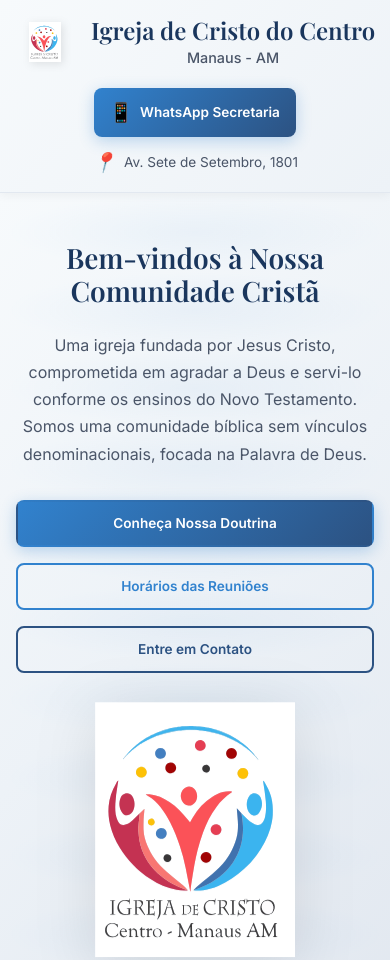
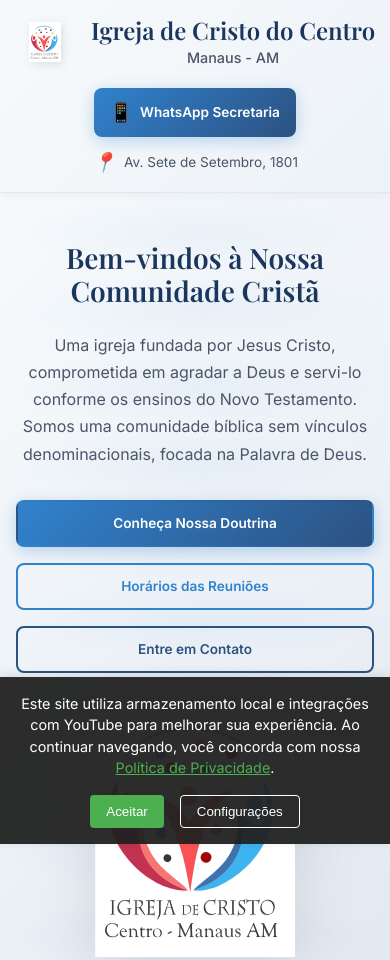
Before and after one commit to Igreja-de-Cristo/Centro, a website: page index.html in a window 390 px wide. Shown: the top 960 px of the page. Drawn offline with nearby package versions, Linux system fonts and the light colour scheme.

Commit message:
feat: adiciona sistema de consentimento de cookies e atualiza políticas
- Adiciona cookie-consent.js e cookie-consent.css
- Implementa banner de consentimento de cookies
- Atualiza política de privacidade com informações sobre cookies
- Atualiza termos de uso com menção a cookies
- Adiciona scripts nas páginas principais

```diff
--- /dev/null
+++ b/assets/css/cookie-consent.css
@@ -0,0 +1,89 @@
+/* Cookie Consent Banner */
+.cookie-banner {
+    position: fixed;
+    bottom: 0;
+    left: 0;
+    right: 0;
+    background-color: rgba(33, 33, 33, 0.95);
+    color: #fff;
+    padding: 1rem;
+    z-index: 9999;
+    display: none;
+    box-shadow: 0 -2px 10px rgba(0, 0, 0, 0.1);
+}
+
+.cookie-banner.active {
+    display: block;
+    animation: slideUp 0.3s ease-out;
+}
+
+.cookie-content {
+    max-width: 1200px;
+    margin: 0 auto;
+    display: flex;
+    align-items: center;
+    justify-content: space-between;
+    gap: 1rem;
+    flex-wrap: wrap;
+}
+
+.cookie-text {
+    flex: 1;
+    font-size: 0.9rem;
+    line-height: 1.5;
+}
+
+.cookie-buttons {
+    display: flex;
+    gap: 1rem;
+    flex-wrap: wrap;
+}
+
+.cookie-btn {
+    padding: 0.5rem 1rem;
+    border: none;
+    border-radius: 4px;
+    cursor: pointer;
+    font-weight: 500;
+    transition: all 0.2s ease;
+}
+
+.cookie-btn-accept {
+    background-color: #4CAF50;
+    color: white;
+}
+
+.cookie-btn-accept:hover {
+    background-color: #45a049;
+}
+
+.cookie-btn-settings {
+    background-color: transparent;
+    border: 1px solid #fff;
+    color: #fff;
+}
+
+.cookie-btn-settings:hover {
+    background-color: rgba(255, 255, 255, 0.1);
+}
+
+@keyframes slideUp {
+    from {
+        transform: translateY(100%);
+    }
+    to {
+        transform: translateY(0);
+    }
+}
+
+@media (max-width: 768px) {
+    .cookie-content {
+        flex-direction: column;
+        text-align: center;
+    }
+
+    .cookie-buttons {
+        width: 100%;
+        justify-content: center;
+    }
+}
--- /dev/null
+++ b/assets/js/cookie-consent.js
@@ -0,0 +1,77 @@
+// Cookie Consent Manager
+class CookieConsent {
+    constructor() {
+        this.cookieConsent = localStorage.getItem('cookieConsent');
+        this.initBanner();
+    }
+
+    initBanner() {
+        if (!this.cookieConsent) {
+            this.showBanner();
+        }
+    }
+
+    showBanner() {
+        const banner = document.createElement('div');
+        banner.className = 'cookie-banner';
+        banner.innerHTML = `
+            <div class="cookie-content">
+                <div class="cookie-text">
+                    Este site utiliza armazenamento local e integrações com YouTube para melhorar sua experiência.
+                    Ao continuar navegando, você concorda com nossa
+                    <a href="politica-privacidade.html" style="color: #4CAF50; text-decoration: underline;">Política de Privacidade</a>.
+                </div>
+                <div class="cookie-buttons">
+                    <button class="cookie-btn cookie-btn-accept" id="acceptCookies">Aceitar</button>
+                    <button class="cookie-btn cookie-btn-settings" id="cookieSettings">Configurações</button>
+                </div>
+            </div>
+        `;
+
+        document.body.appendChild(banner);
+        setTimeout(() => banner.classList.add('active'), 100);
+
+        document.getElementById('acceptCookies').addEventListener('click', () => this.acceptAll());
+        document.getElementById('cookieSettings').addEventListener('click', () => this.showSettings());
+    }
+
+    acceptAll() {
+        localStorage.setItem('cookieConsent', JSON.stringify({
+            necessary: true,
+            youtube: true,
+            analytics: true,
+            timestamp: new Date().toISOString()
+        }));
+        this.hideBanner();
+    }
+
+    showSettings() {
+        // Implementar modal de configurações detalhadas se necessário
+        window.location.href = 'politica-privacidade.html#configuracoes-privacidade';
+    }
+
+    hideBanner() {
+        const banner = document.querySelector('.cookie-banner');
+        if (banner) {
+            banner.classList.remove('active');
+            setTimeout(() => banner.remove(), 300);
+        }
+    }
+
+    // Verifica se o usuário consentiu com um tipo específico de cookie/armazenamento
+    hasConsent(type) {
+        const consent = localStorage.getItem('cookieConsent');
+        if (!consent) return false;
+        try {
+            const settings = JSON.parse(consent);
+            return settings[type] === true;
+        } catch (e) {
+            return false;
+        }
+    }
+}
+
+// Inicializar quando o DOM estiver pronto
+document.addEventListener('DOMContentLoaded', () => {
+    new CookieConsent();
+});
--- a/index.html
+++ b/index.html
@@ -27,6 +27,8 @@
 
     <!-- Stylesheet -->
     <link rel="stylesheet" href="style.css">
+    <link rel="stylesheet" href="assets/css/cookie-consent.css">
+    <script src="assets/js/cookie-consent.js"></script>
 
     <title>Igreja de Cristo do Centro - Manaus/AM</title>
 
```
Also changed, not shown: biblioteca.html (+2 -0 lines), cursos.html (+2 -0 lines), eventos.html (+2 -0 lines), politica-privacidade.html (+30 -1 lines), termos-uso.html (+4 -0 lines).
